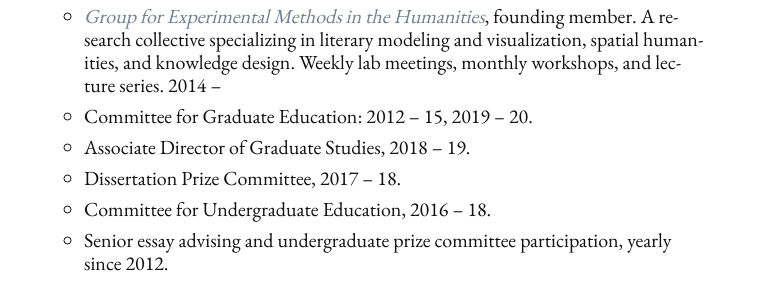
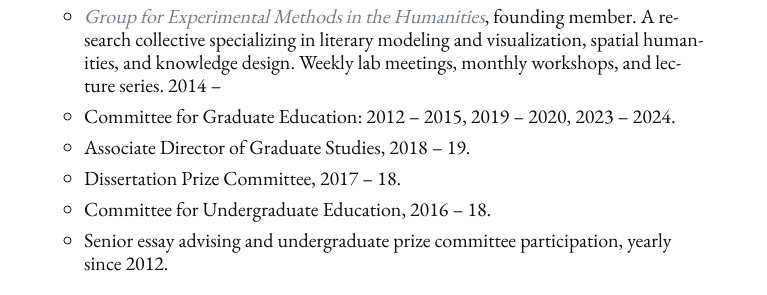
Before and after one commit to denten/denten.github.io, a Jekyll site: the page built from _pages/service.md, in a window 1280 px wide. Shown: the part 226-521 px from the top of the page, without its empty margins (256-1023 px from the left). Built offline with Jekyll 4.4.1, drawn with Linux system fonts in a browser that asks for light colours; nearby versions of some CDN libraries.

Commit message:
add the committee work

```diff
--- a/_includes/CV/07-service.md
+++ b/_includes/CV/07-service.md
@@ -8,7 +8,7 @@ COVID-19 pandemic.
 - *[Group for Experimental Methods in the Humanities](http://xpmethod.github.io/)*, founding
   member. A research collective specializing in literary modeling and visualization, spatial
   humanities, and knowledge design. Weekly lab meetings, monthly workshops, and lecture series. 2014 --
-- Committee for Graduate Education: 2012 -- 15, 2019 -- 20.
+- Committee for Graduate Education: 2012 -- 2015, 2019 -- 2020, 2023 -- 2024.
 - Associate Director of Graduate Studies, 2018 -- 19.
 - Dissertation Prize Committee, 2017 -- 18.
 - Committee for Undergraduate Education, 2016 -- 18.
```
